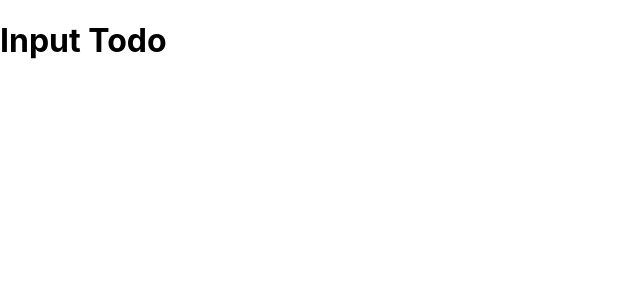
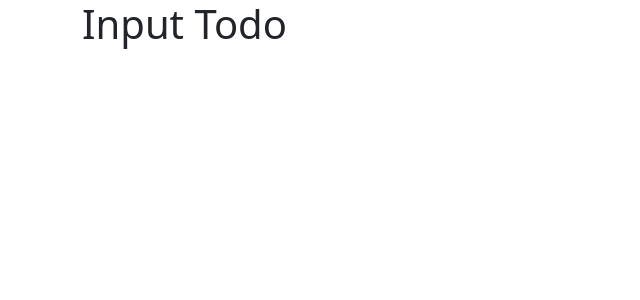
Before and after one commit to htwest/pern-todo, a React (Create React App) app in the folder client/: page / in a window 1280 px wide. Shown: the top 300 px of the page, without its empty margins (0-640 px from the left). Built offline with nearby package versions, Linux system fonts and the light colour scheme.

Commit message:
added boostrap styling

```diff
--- a/client/src/App.js
+++ b/client/src/App.js
@@ -4,10 +4,16 @@ import "./App.css";
 // Components
 import InputTodo from "./components/InputTodo";
 
+// Boostrap
+import "../node_modules/bootstrap/dist/css/bootstrap.min.css";
+import Container from "react-bootstrap/Container";
+
 function App() {
   return (
     <Fragment>
-      <InputTodo />
+      <Container>
+        <InputTodo />
+      </Container>
     </Fragment>
   );
 }
```
